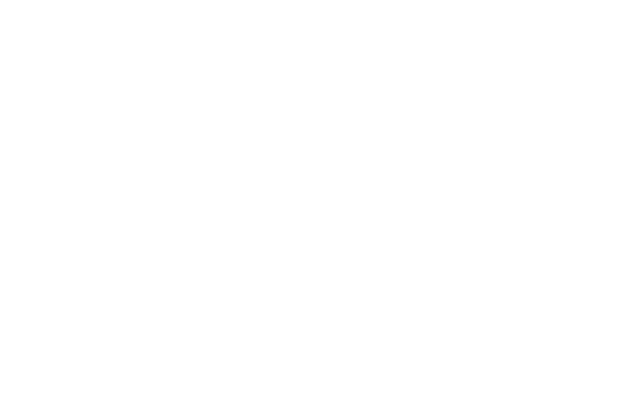
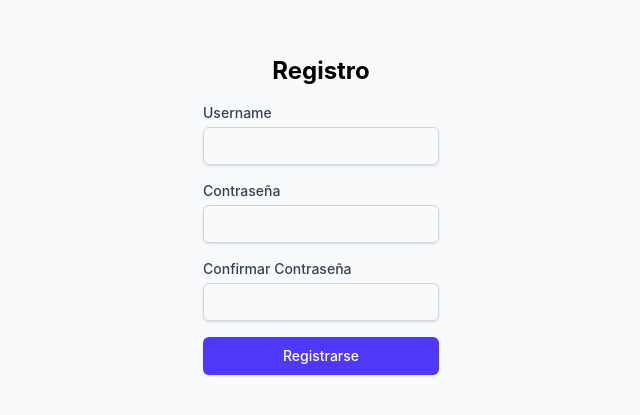
Before and after one commit to svergara-dev/sscatfacts, a React (Vite) app in the folder frontend/: page /register in a window 1280 px wide. Before the commit this address had no page. Shown: the part 185-600 px from the top of the page, without its empty margins (319-959 px from the left). Built offline with nearby package versions, Linux system fonts and the light colour scheme.

Commit message:
feat(frontend): add RegisterPage with form and zod validation

```diff
--- a/frontend/src/App.tsx
+++ b/frontend/src/App.tsx
@@ -1,11 +1,13 @@
 import { BrowserRouter, Routes, Route } from 'react-router-dom';
 import { AuthProvider } from '@/context/AuthContext';
+import { RegisterPage } from '@/pages/RegisterPage';
 
 function App() {
   return (
     <BrowserRouter>
       <AuthProvider>
         <Routes>
+          <Route path="/register" element={<RegisterPage />} />
           <Route path="/" element={<div className="text-2xl font-bold p-8">SSCatFacts</div>} />
         </Routes>
       </AuthProvider>
--- /dev/null
+++ b/frontend/src/molecules/RegisterForm/RegisterForm.tsx
@@ -0,0 +1,123 @@
+import { useState } from 'react';
+import { useAuth } from '@/context/AuthContext';
+import { registerSchema, type RegisterFormData } from '@/schemas/auth.schema';
+
+export function RegisterForm() {
+  const { register, isLoading, error, clearError } = useAuth();
+  const [formData, setFormData] = useState<RegisterFormData>({
+    username: '',
+    password: '',
+    confirmPassword: '',
+  });
+  const [fieldErrors, setFieldErrors] = useState<Partial<Record<keyof RegisterFormData, string>>>({});
+
+  const handleChange = (e: React.ChangeEvent<HTMLInputElement>) => {
+    const { name, value } = e.target;
+    setFormData((prev) => ({ ...prev, [name]: value }));
+    if (fieldErrors[name as keyof RegisterFormData]) {
+      setFieldErrors((prev) => ({ ...prev, [name]: undefined }));
+    }
+    if (error) {
+      clearError();
+    }
+  };
+
+  const handleSubmit = async (e: React.FormEvent) => {
+    e.preventDefault();
+    setFieldErrors({});
+
+    const result = registerSchema.safeParse(formData);
+    if (!result.success) {
+      const errors: Partial<Record<keyof RegisterFormData, string>> = {};
+      result.error.issues.forEach((issue) => {
+        const field = issue.path[0] as keyof RegisterFormData;
+        if (field && !errors[field]) {
+          errors[field] = issue.message;
+        }
+      });
+      setFieldErrors(errors);
+      return;
+    }
+
+    await register(formData.username, formData.password, formData.confirmPassword);
+  };
+
+  return (
+    <form onSubmit={handleSubmit} className="max-w-md mx-auto p-6 space-y-4">
+      <h1 className="text-2xl font-bold text-center">Registro</h1>
+
+      {error && (
+        <div className="bg-red-100 border border-red-400 text-red-700 px-4 py-3 rounded">
+          {error.message}
+          {error.details?.map((detail, i) => (
+            <p key={i} className="text-sm mt-1">
+              {detail.message}
+            </p>
+          ))}
+        </div>
+      )}
+
+      <div>
+        <label htmlFor="username" className="block text-sm font-medium text-gray-700">
+          Username
+        </label>
+        <input
+          type="text"
+          id="username"
+          name="username"
+          value={formData.username}
+          onChange={handleChange}
+          className="mt-1 block w-full rounded-md border-gray-300 shadow-sm focus:border-indigo-500 focus:ring-indigo-500 sm:text-sm border p-2"
+          disabled={isLoading}
+        />
+        {fieldErrors.username && (
+          <p className="mt-1 text-sm text-red-600">{fieldErrors.username}</p>
+        )}
+      </div>
+
+      <div>
+        <label htmlFor="password" className="block text-sm font-medium text-gray-700">
+          Contraseña
+        </label>
+        <input
+          type="password"
+          id="password"
+          name="password"
+          value={formData.password}
+          onChange={handleChange}
+          className="mt-1 block w-full rounded-md border-gray-300 shadow-sm focus:border-indigo-500 focus:ring-indigo-500 sm:text-sm border p-2"
+          disabled={isLoading}
+        />
+        {fieldErrors.password && (
+          <p className="mt-1 text-sm text-red-600">{fieldErrors.password}</p>
+        )}
+      </div>
+
+      <div>
+        <label htmlFor="confirmPassword" className="block text-sm font-medium text-gray-700">
+          Confirmar Contraseña
+        </label>
+        <input
+          type="password"
+          id="confirmPassword"
+          name="confirmPassword"
+          value={formData.confirmPassword}
+          onChange={handleChange}
+          className="mt-1 block w-full rounded-md border-gray-300 shadow-sm focus:border-indigo-500 focus:ring-indigo-500 sm:text-sm border p-2"
+          disabled={isLoading}
+        />
+        {fieldErrors.confirmPassword && (
+          <p className="mt-1 text-sm text-red-600">{fieldErrors.confirmPassword}</p>
+        )}
+      </div>
+
+      <button
+        type="submit"
+        disabled={isLoading}
+        className="w-full flex justify-center py-2 px-4 border border-transparent rounded-md shadow-sm text-sm font-medium text-white bg-indigo-600 hover:bg-indigo-700 focus:outline-none focus:ring-2 focus:ring-offset-2 focus:ring-indigo-500 disabled:opacity-50"
+      >
+        {isLoading ? 'Registrando...' : 'Registrarse'}
+      </button>
+    </form>
+  );
+}
--- /dev/null
+++ b/frontend/src/pages/RegisterPage.tsx
@@ -0,0 +1,9 @@
+import { RegisterForm } from '@/molecules/RegisterForm/RegisterForm';
+
+export function RegisterPage() {
+  return (
+    <div className="min-h-screen flex items-center justify-center bg-gray-50">
+      <RegisterForm />
+    </div>
+  );
+}
--- /dev/null
+++ b/frontend/src/schemas/auth.schema.ts
@@ -0,0 +1,18 @@
+import { z } from 'zod';
+
+export const registerSchema = z
+  .object({
+    username: z
+      .string()
+      .min(3, 'Mínimo 3 caracteres')
+      .max(30, 'Máximo 30 caracteres')
+      .regex(/^[a-zA-Z0-9_]+$/, 'Solo letras, números y guiones bajos'),
+    password: z.string().min(8, 'Mínimo 8 caracteres'),
+    confirmPassword: z.string(),
+  })
+  .refine((data) => data.password === data.confirmPassword, {
+    message: 'Las contraseñas no coinciden',
+    path: ['confirmPassword'],
+  });
+
+export type RegisterFormData = z.infer<typeof registerSchema>;
```
